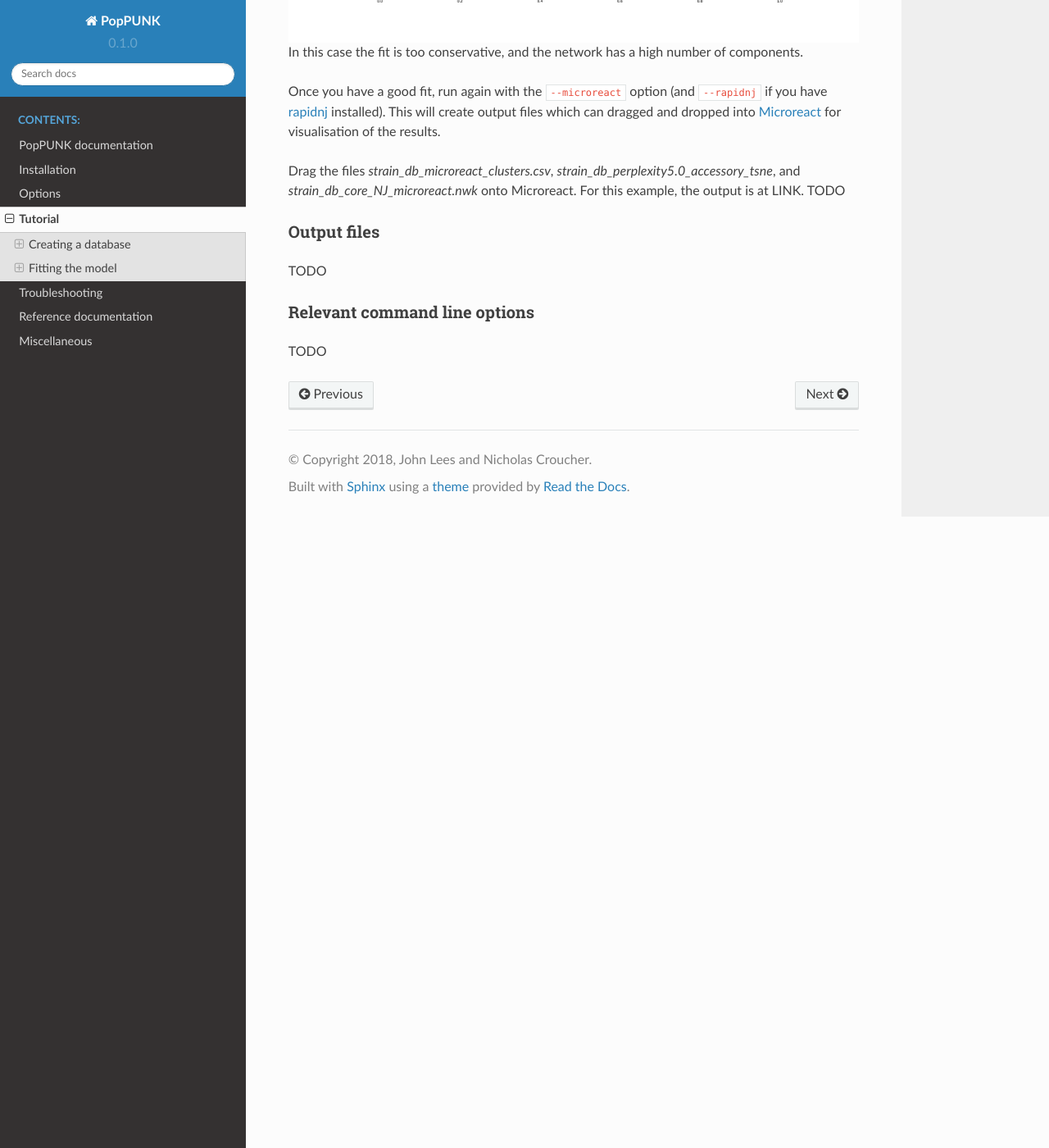
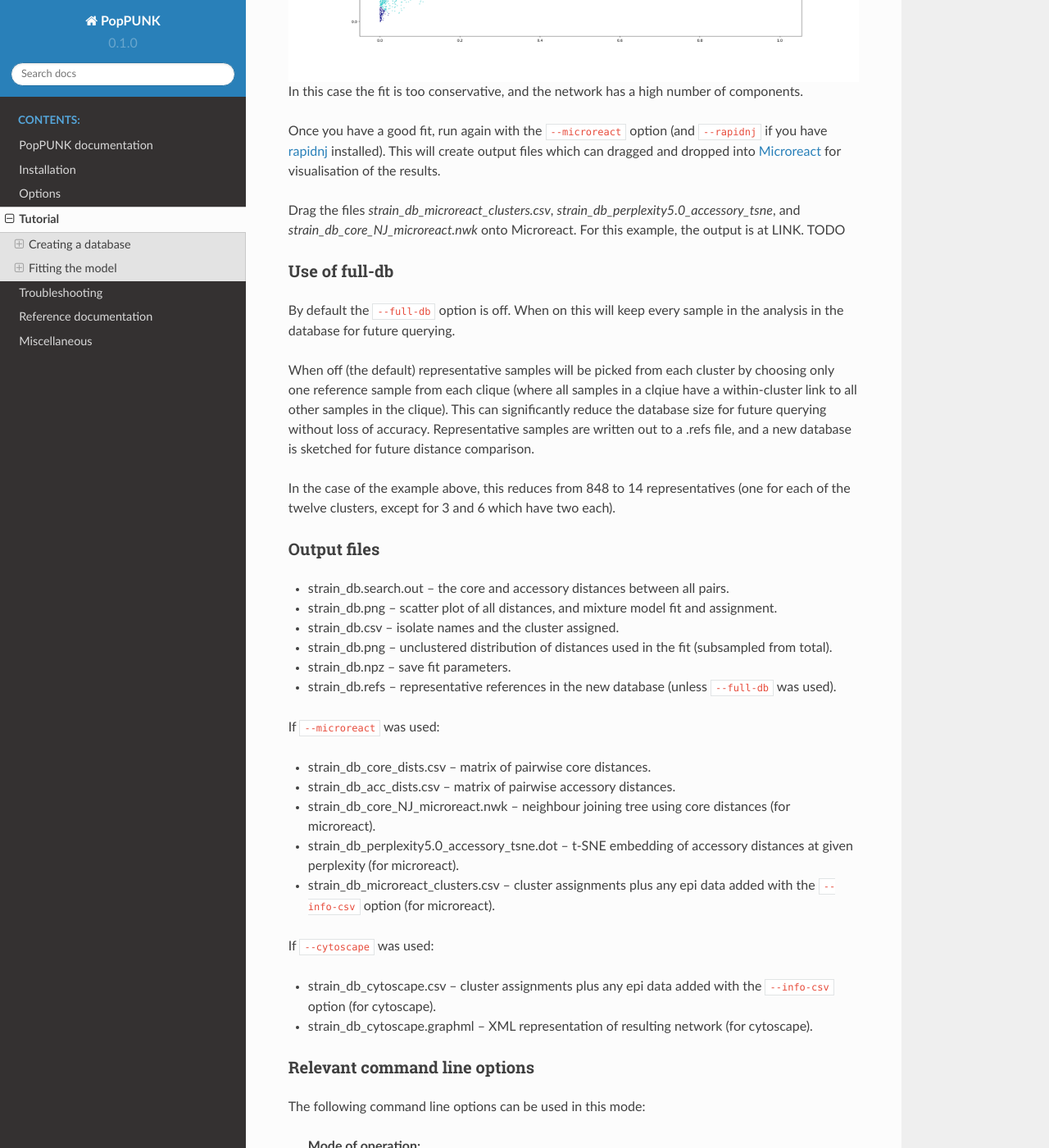
Before and after one commit to bacpop/PopPUNK, a Sphinx documentation site: the page built from docs/tutorial.rst, in a window 1280 px wide and 1400 px high, scrolled down 5776 px. Shown: the whole window at 82% size. Built offline with Sphinx 7.4.7 and the Read the Docs theme 2.0.0, drawn with Linux system fonts in a browser that asks for light colours; some of the changed text lies outside the part shown.

Commit message:
Corrections to rapidnj microreact output
Also add to tutorial documentation

```diff
--- a/docs/troubleshooting.rst
+++ b/docs/troubleshooting.rst
@@ -42,3 +42,5 @@ Isolate QC
 Fine tuning model fit
 ---------------------
 BGMM
+
+Use of cytoscape
--- a/docs/tutorial.rst
+++ b/docs/tutorial.rst
@@ -139,24 +139,25 @@ accessory distances::
    Mode: Fitting model to reference database
 
    Fit summary:
-   	Avg. entropy of assignment	0.0044
-   	Number of components used	3
+      Avg. entropy of assignment	0.0042
+      Number of components used	2
    Network summary:
-   	Components	10
-   	Density	0.1874
-   	Transitivity	0.9995
-   	Score	0.8122
+      Components	12
+      Density	0.1852
+      Transitivity	0.9941
+      Score	0.8100
 
    Done
 
-There are a number of summary statistics which you can use to assess the fit:
+The default is to fit two components, one for between-strain and one for
+within-strain distances. There are a number of summary statistics which you can use to assess the fit:
 
 ==========================  ==============
 Statistic                   Interpretation
 ==========================  ==============
-Avg. entropy of assignment  How confidently each distance is assigned to a component. Closer to zero is more confident, and indicates less overlap of componenets, which may be indicative of less recombination overall.
+Avg. entropy of assignment  How confidently each distance is assigned to a component. Closer to zero is more confident, and indicates less overlap of components, which may be indicative of less recombination overall.
 Number of components used   The number of mixture components actually used, which may be less than the maximum allowed.
-Components                  The number of componenets in the network == the number of population clusters
+Components                  The number of components in the network == the number of population clusters
 Density                     The proportion of edges in the network. 0 is no links, 1 is every link. Lower is better.
 Transitivity                The transitivity of the network, between 0 and 1. Higher is better
 Score                       Network score based on density and transitivity. Higher is better.
@@ -212,10 +213,93 @@ Drag the files `strain_db_microreact_clusters.csv`, `strain_db_perplexity5.0_acc
 `strain_db_core_NJ_microreact.nwk` onto Microreact. For this example, the output is at LINK.
 TODO
 
+Use of full-db
+^^^^^^^^^^^^^^
+By default the ``--full-db`` option is off. When on this will keep every sample in the
+analysis in the database for future querying.
+
+When off (the default) representative samples will be picked from each cluster
+by choosing only one reference sample from each clique (where all samples in
+a clqiue have a within-cluster link to all other samples in the clique). This
+can significantly reduce the database size for future querying without loss of
+accuracy. Representative samples are written out to a .refs file, and a new
+database is sketched for future distance comparison.
+
+In the case of the example above, this reduces from 848 to 14 representatives (one for
+each of the twelve clusters, except for 3 and 6 which have two each).
+
 Output files
 ^^^^^^^^^^^^
-TODO
+* strain_db.search.out -- the core and accessory distances between all
+  pairs.
+* strain_db.png -- scatter plot of all distances, and mixture model
+  fit and assignment.
+* strain_db.csv -- isolate names and the cluster assigned.
+* strain_db.png -- unclustered distribution of
+  distances used in the fit (subsampled from total).
+* strain_db.npz -- save fit parameters.
+* strain_db.refs -- representative references in the new database (unless
+  ``--full-db`` was used).
+
+If ``--microreact`` was used:
+
+* strain_db_core_dists.csv -- matrix of pairwise core distances.
+* strain_db_acc_dists.csv -- matrix of pairwise accessory distances.
+* strain_db_core_NJ_microreact.nwk -- neighbour joining tree using core
+  distances (for microreact).
+* strain_db_perplexity5.0_accessory_tsne.dot -- t-SNE embedding of
+  accessory distances at given perplexity (for microreact).
+* strain_db_microreact_clusters.csv -- cluster assignments plus any epi
+  data added with the ``--info-csv`` option (for microreact).
+
+If ``--cytoscape`` was used:
+
+* strain_db_cytoscape.csv -- cluster assignments plus any epi data added
+  with the ``--info-csv`` option (for cytoscape).
+* strain_db_cytoscape.graphml -- XML representation of resulting network
+  (for cytoscape).
 
 Relevant command line options
 ^^^^^^^^^^^^^^^^^^^^^^^^^^^^^
-TODO
+The following command line options can be used in this mode:
+
+   Mode of operation:
+     --fit-model           Fit a mixture model to a reference database
+
+   Input files:
+     --ref-db REF_DB       Location of built reference database
+     --distances DISTANCES
+                           Prefix of input pickle of pre-calculated distances
+
+   Output options:
+     --output OUTPUT       Prefix for output files (required)
+     --full-db             Keep full reference database, not just representatives
+     --overwrite           Overwrite any existing database files
+
+   Mixture model options:
+     --K K                 Maximum number of mixture components (EM only)
+                           [default = 2]
+     --priors PRIORS       File specifying model priors. See documentation for
+                           help
+     --bgmm                Use ADVI rather than EM to fit the mixture model
+     --t-dist              Use a mixture of t distributions rather than Gaussians
+                           (ADVI only)
+
+   Further analysis options:
+     --microreact          Generate output files for microreact visualisation
+     --cytoscape           Generate network output files for Cytoscape
+     --rapidnj RAPIDNJ     Path to rapidNJ binary to build NJ tree for Microreact
+     --perplexity PERPLEXITY
+                           Perplexity used to calculate t-SNE projection (with
+                           --microreact) [default=5.0]
+     --info-csv INFO_CSV   Epidemiological information CSV formatted for
+                           microreact (with --microreact or --cytoscape)
+
+   Other options:
+     --mash MASH           Location of mash executable
+     --threads THREADS     Number of threads to use during database querying
+                           [default = 1]
+
+.. note::
+   Threads will only be used if ``--full-db`` is *not* specified and sketching
+   of the representatives is performed at the end.
```
Also changed, not shown: other parts of docs/tutorial.rst (+5 -5 lines), docs/DPGMM_fit_K2.png (added), 1 other file.
